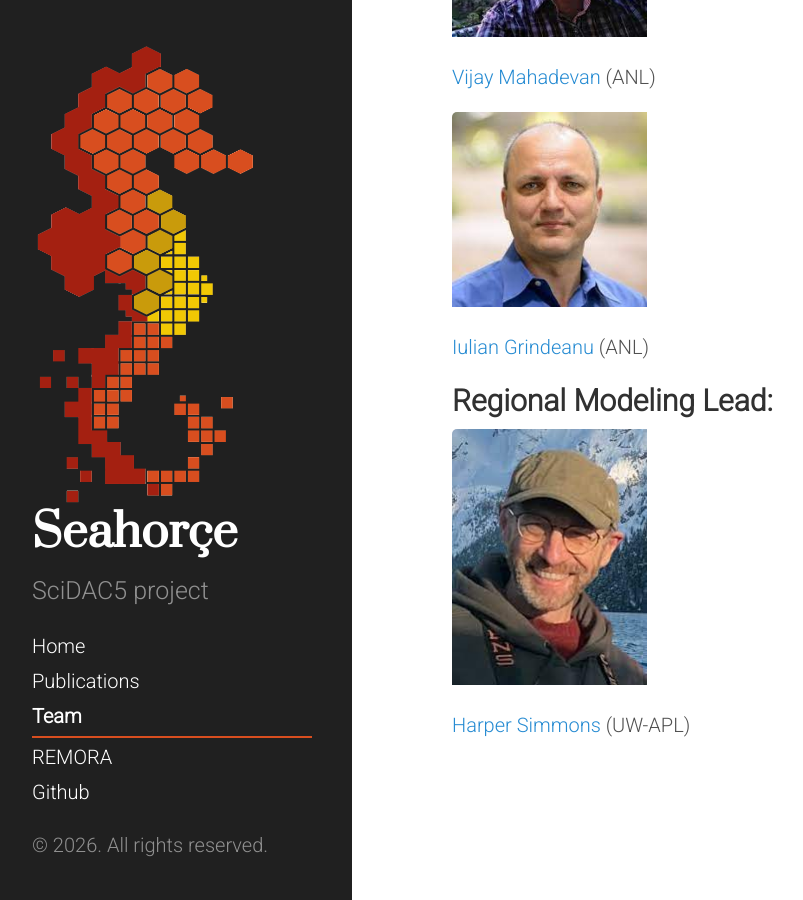
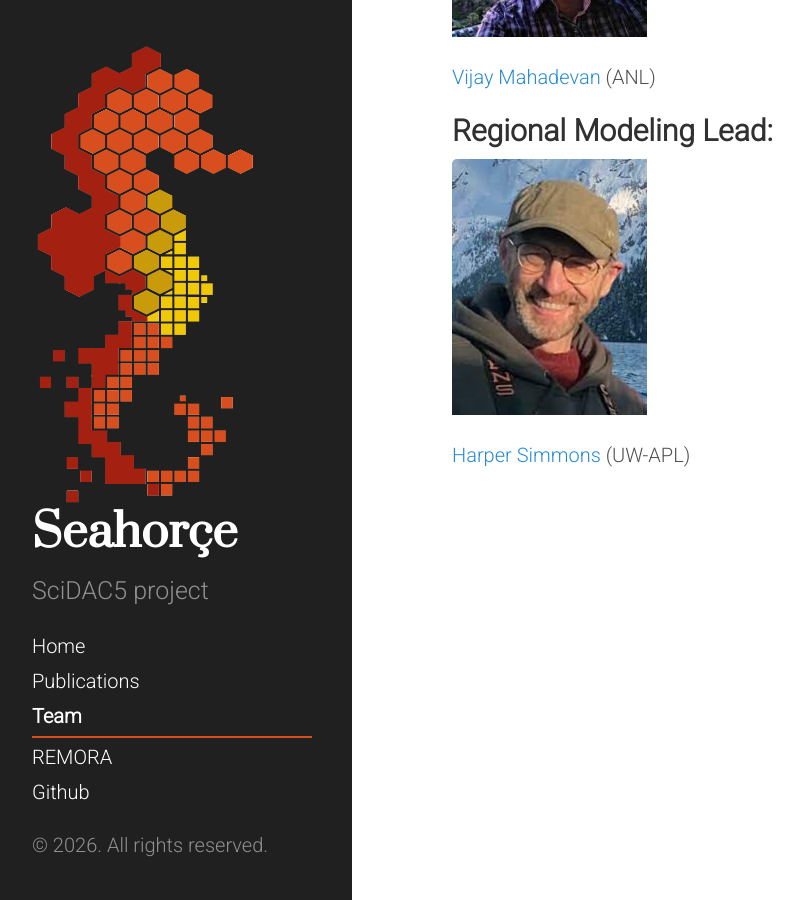
Before and after one commit to seahorce-scidac/seahorce-scidac.github.io, a Jekyll site: the page built from team.markdown, in a window 1280 px wide and 900 px high, scrolled down 1651 px. Shown: the whole window, without its empty margins (8-811 px from the left). Built offline with Jekyll 4.4.1, drawn with Linux system fonts in a browser that asks for light colours.

Commit message:
Updated team

```diff
--- a/team.markdown
+++ b/team.markdown
@@ -26,9 +26,6 @@ order: 2
 <img style="padding-right:  5px; padding-bottom:  5px" src="/files/vijay.jpeg" width="200">
 [Vijay Mahadevan](https://www.vijaysm.com/) (ANL)
 
-<img style="padding-right:  5px; padding-bottom:  5px" src="/files/iulian.jpeg" width="200">
-[Iulian Grindeanu](https://www.anl.gov/profile/iulian-r-grindeanu) (ANL)
-
 ## Regional Modeling Lead:
 <img style="padding-right:  5px; padding-bottom:  5px" src="/files/harper.jpeg" width="200">
 [Harper Simmons](https://hetland.github.io) (UW-APL)
```
